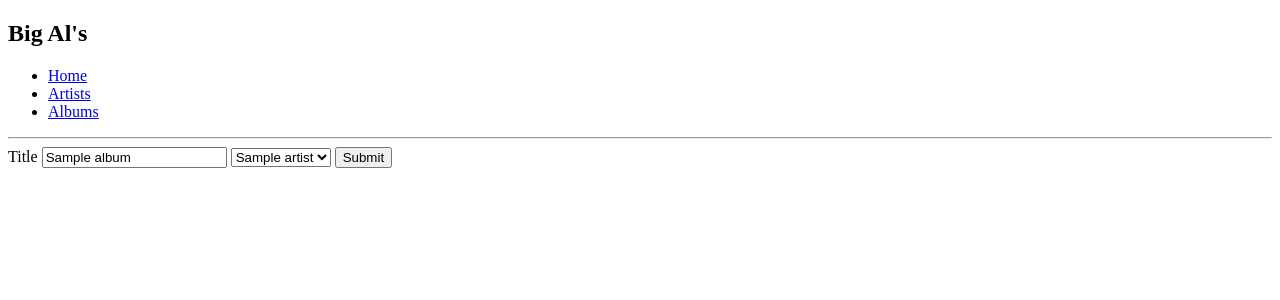
After one commit to ajrussellaudio/python-record-store, a Flask app: template app/templates/albums/edit.html in a window 1280 px wide. The commit adds this page. Shown: the top 300 px of the page. Run offline with Flask 2, Linux system fonts and the light colour scheme; the template is opened without the code that fills it: most values are stand-ins (such as "Sample title", 1, 10 or a date in 2020).

Commit message:
add album edit route

```diff
--- a/app/routes/album_routes.py
+++ b/app/routes/album_routes.py
@@ -25,3 +25,9 @@ def albums_create():
 def albums_show(id):
     album = Album.find(id)
     return render_template('albums/show.html', album=album)
+
+@app.route("/albums/<id>/edit")
+def albums_edit(id):
+    album = Album.find(id)
+    artists = Artist.all()
+    return render_template('albums/edit.html', album=album, artists=artists)
--- /dev/null
+++ b/app/templates/albums/edit.html
@@ -0,0 +1,20 @@
+{% extends 'layout.html' %}
+
+{% block content %}
+<form action="/albums/{{ album.id }}/update" method="POST">
+  <label for="title">Title</label>
+  <input type="text" name="title" id="title" value="{{ album.title }}">
+
+  <select name="artist_id">
+  {% for artist in artists %}
+    {% if artist.id == album.artist_id %}
+        <option value="{{ artist.id }}" selected>{{ artist.name }}</option>
+    {% else %}
+        <option value="{{ artist.id }}">{{ artist.name }}</option>
+    {% endif %}
+  {% endfor %}
+  </select>
+
+  <input type="submit" value="Submit">
+</form>
+{% endblock %}
--- a/app/templates/albums/show.html
+++ b/app/templates/albums/show.html
@@ -5,4 +5,5 @@
 <h3>by {{ album.artist().name }}</h3>
 <p>ID: {{ album.id }}</p>
 <p>Stock: {{ album.stock }}</p>
+<p><a href="/albums/{{ album.id }}/edit">Edit</a></p>
 {% endblock %}
```
